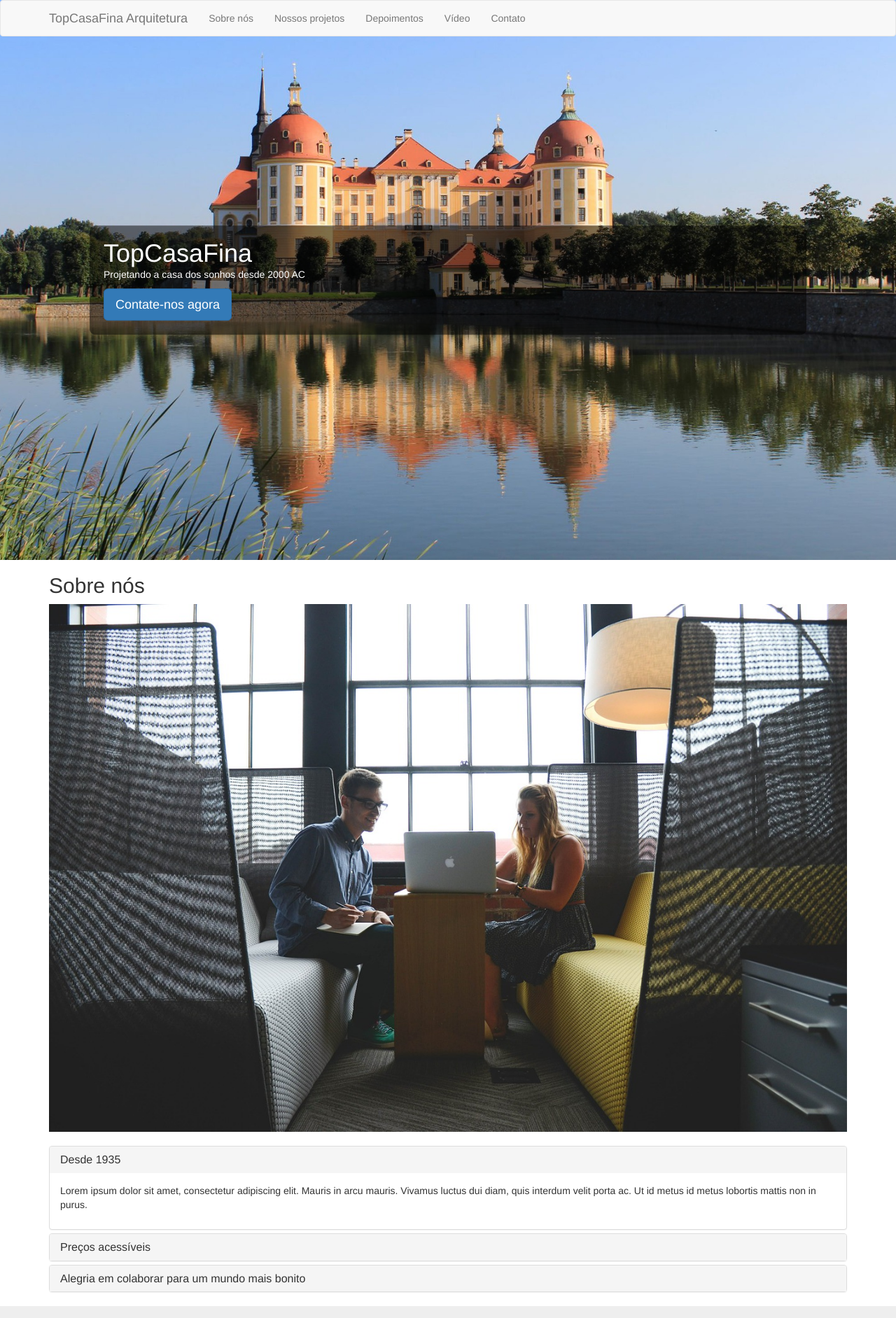
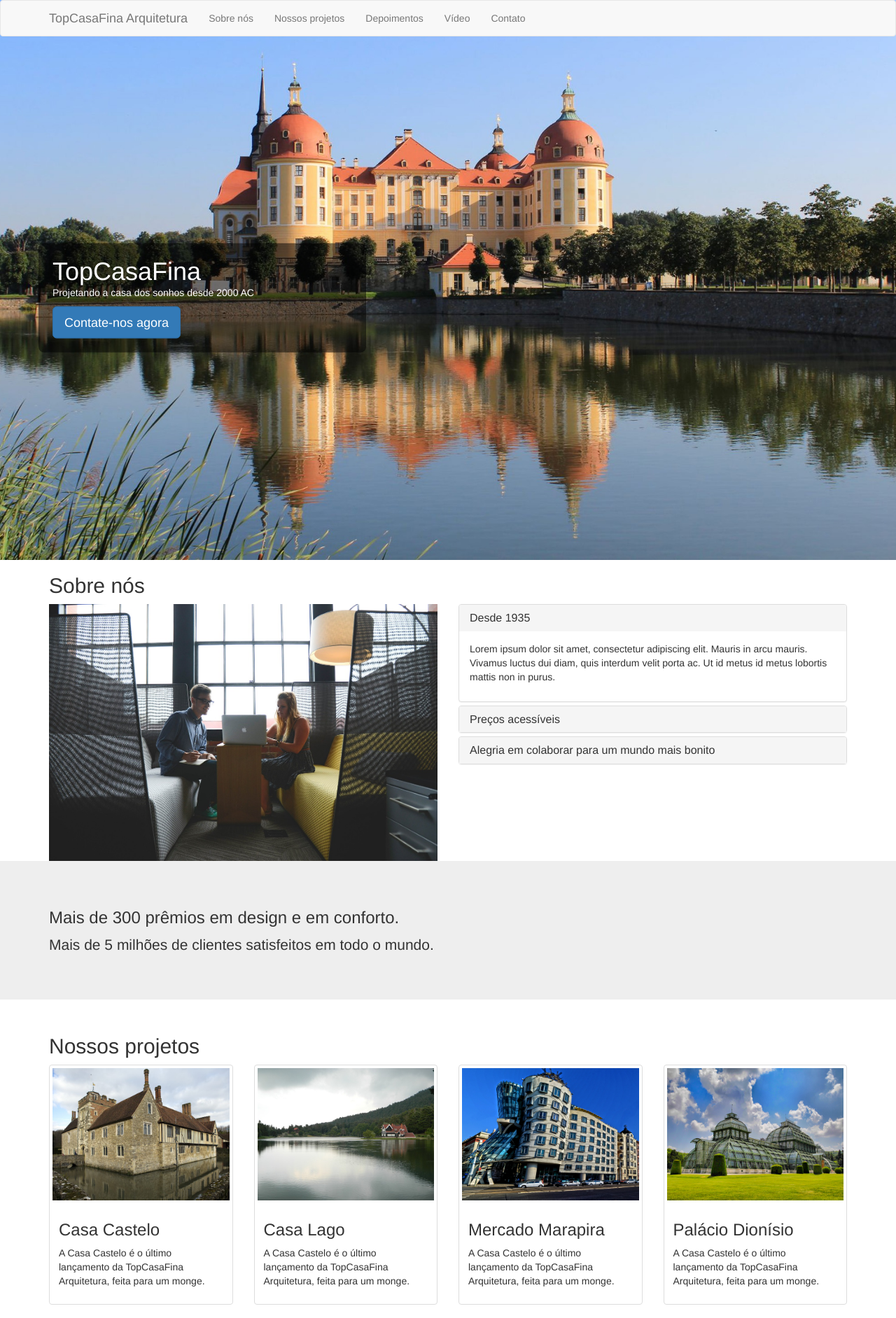
Before and after one commit to lucaspolo/curso_de_bootstrap, a PHP site: page / in a window 1280 px wide. Shown: the top 1883 px of the page at 70% size. Run offline with PHP 8.4, Linux system fonts and the light colour scheme.

Commit message:
Curso de Bootstrap da Alura: Aula 7 - Site responsivo para todos os tamanhos de telas
close #17

```diff
--- a/css/style.css
+++ b/css/style.css
@@ -34,12 +34,13 @@ header h1 {
 }
 
 .titulo-depoimentos {
-    background-color: #0275D8;
+    background-color: #dbd6d9;
     padding-top: 20px;
     padding-bottom: 20px;
     color: #FFF;
     margin-bottom: 0;
     font-size: 22px;
+    text-align: center;
 }
 
 .contato-select,
@@ -63,3 +64,22 @@ footer {
 footer address:last-child {
     margin-bottom: 0px;
 }
+
+@media (min-width: 768px) {
+    #paineis-sobre {
+        margin-top: 0;
+    }
+}
+
+@media (min-width: 992px) {
+    .topCasaFina-banner {
+        left: 0;
+        transform: translate(0, -80%);
+        width: 40%;
+    }
+
+    .topCasaFina-bannerWrapper {
+        position: relative;
+        height: 100%;
+    }
+}
--- a/home.html
+++ b/home.html
@@ -39,18 +39,21 @@
             </div>
         </div>
     </nav>
+    <div class="container topCasaFina-bannerWrapper">
         <div class="topCasaFina-banner">
             <h1>TopCasaFina</h1>
             <p>Projetando a casa dos sonhos desde 2000 AC</p>
             <a class="btn btn-primary btn-lg" href="#contato">Contate-nos agora</a>
         </div>
+    </div>
 </header>
 
 <section id="sobre-nos" class="container">
     <h2>Sobre nós</h2>
-    <img class="img-responsive" src="img/empresa.jpg" alt="Duas pessoas olhando um notebook">
+    <div class="row">
+        <img class="img-responsive col-md-6" src="img/empresa.jpg" alt="Duas pessoas olhando um notebook">
 
-    <div class="panel-group" id="paineis-sobre">
+        <div class="panel-group col-md-6" id="paineis-sobre">
             <div class="panel panel-default">
                 <div class="panel-heading">
                     <h3 class="panel-title" data-toggle="collapse" data-target="#primeiro-paragrafo"
@@ -62,7 +65,8 @@
                     <div class="panel-body">
                         <p>
                             Lorem ipsum dolor sit amet, consectetur adipiscing elit. Mauris in arcu mauris.
-                        Vivamus luctus dui diam, quis interdum velit porta ac. Ut id metus id metus lobortis mattis non
+                            Vivamus luctus dui diam, quis interdum velit porta ac. Ut id metus id metus lobortis mattis
+                            non
                             in purus.
                         </p>
                     </div>
@@ -80,7 +84,8 @@
                     <div class="panel-body">
                         <p>
                             Lorem ipsum dolor sit amet, consectetur adipiscing elit. Mauris in arcu mauris.
-                        Vivamus luctus dui diam, quis interdum velit porta ac. Ut id metus id metus lobortis mattis non
+                            Vivamus luctus dui diam, quis interdum velit porta ac. Ut id metus id metus lobortis mattis
+                            non
                             in purus.
                         </p>
                     </div>
@@ -98,14 +103,15 @@
                     <div class="panel-body">
                         <p>
                             Lorem ipsum dolor sit amet, consectetur adipiscing elit. Mauris in arcu mauris.
-                        Vivamus luctus dui diam, quis interdum velit porta ac. Ut id metus id metus lobortis mattis non
+                            Vivamus luctus dui diam, quis interdum velit porta ac. Ut id metus id metus lobortis mattis
+                            non
                             in purus.
                         </p>
                     </div>
                 </div>
             </div>
         </div>
-
+    </div>
 </section>
 
 <div class="jumbotron">
@@ -117,7 +123,8 @@
 
 <section id="nossos-projetos" class="container">
     <h2>Nossos projetos</h2>
-
+    <div class="row">
+        <div class="col-sm-6 col-md-4 col-lg-3">
             <figure class="thumbnail">
                 <img src="img/projetos/casa-castelo.png" alt="Foto da Casa Castelo">
                 <figcaption class="caption">
@@ -125,7 +132,8 @@
                     <p>A Casa Castelo é o último lançamento da TopCasaFina Arquitetura, feita para um monge.</p>
                 </figcaption>
             </figure>
-
+        </div>
+        <div class="col-sm-6 col-md-4 col-lg-3">
             <figure class="thumbnail">
                 <img src="img/projetos/casa-lago.png" alt="Foto da Casa Lago">
                 <figcaption class="caption">
@@ -133,7 +141,8 @@
                     <p>A Casa Castelo é o último lançamento da TopCasaFina Arquitetura, feita para um monge.</p>
                 </figcaption>
             </figure>
-
+        </div>
+        <div class="col-sm-6 col-md-4 col-lg-3">
             <figure class="thumbnail">
                 <img src="img/projetos/mercado-marapira.png" alt="Foto do Mercado Marapira">
                 <figcaption class="caption">
@@ -141,7 +150,8 @@
                     <p>A Casa Castelo é o último lançamento da TopCasaFina Arquitetura, feita para um monge.</p>
                 </figcaption>
             </figure>
-
+        </div>
+        <div class="col-sm-6 col-md-4 col-lg-3">
             <figure class="thumbnail">
                 <img src="img/projetos/palacio-dionisio.png" alt="Foto do Palácio Dionísio">
                 <figcaption class="caption">
@@ -149,7 +159,8 @@
                     <p>A Casa Castelo é o último lançamento da TopCasaFina Arquitetura, feita para um monge.</p>
                 </figcaption>
             </figure>
-
+        </div>
+        <div class="col-sm-6 col-md-4 col-lg-3">
             <figure class="thumbnail">
                 <img src="img/projetos/residencia-ludi.png" alt="Foto da Residência Ludi">
                 <figcaption class="caption">
@@ -157,10 +168,12 @@
                     <p>A Casa Castelo é o último lançamento da TopCasaFina Arquitetura, feita para um monge.</p>
                 </figcaption>
             </figure>
+        </div>
+    </div>
 </section>
 
 <section id="depoimentos">
-    <h2 class="titulo-depoimentos container">Depoimentos de clientes</h2>
+    <h2 class="titulo-depoimentos .bg-light">Depoimentos de clientes</h2>
 
 
     <div id="carousel-example-generic" class="carousel slide" data-ride="carousel">
@@ -207,8 +220,10 @@
         </a>
     </div>
 </section>
+<div class="container">
 
-<div id="video" class="container">
+    <div class="row">
+        <div id="video" class="col-sm-6">
             <h2>Vídeo Institucional</h2>
             <div class="embed-responsive embed-responsive-16by9">
                 <iframe width="560" height="315" src="https://www.youtube.com/embed/V4GEKqI25EU"
@@ -218,7 +233,7 @@
             </div>
         </div>
 
-<section id="contato" class="container">
+        <section id="contato" class="col-sm-6">
             <h2>Contato</h2>
             <p>Entre em contato conosco</p>
 
@@ -260,6 +275,8 @@
                 <button class="btn btn-primary" type="submit">Enviar</button>
             </form>
         </section>
+    </div>
+</div>
 
 <footer>
     <address>
```
Lines whose indentation alone changed are shown as unchanged.
